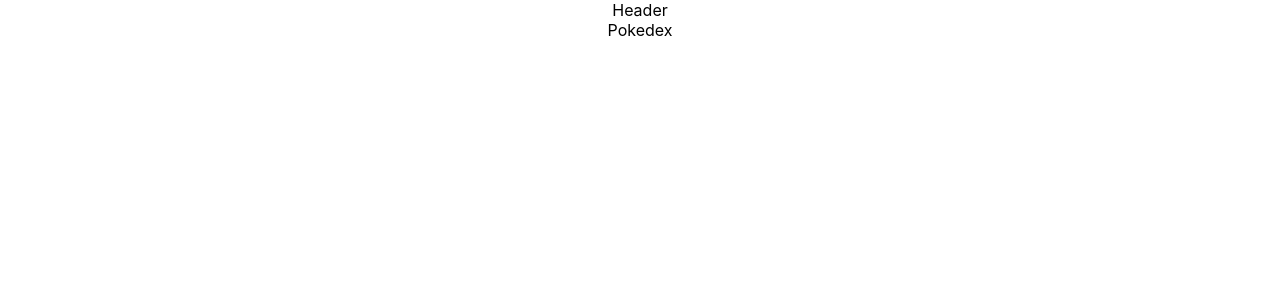
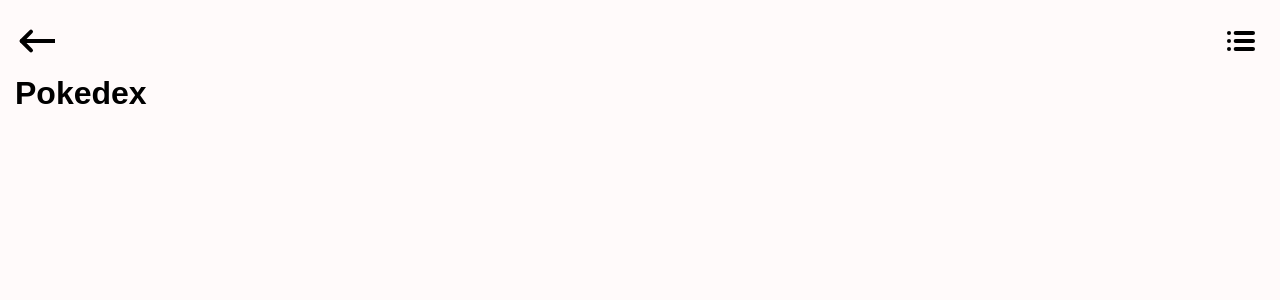
Before and after one commit to mattcbodily/pokedex, a React (Create React App) app: page /#/pokedex in a window 1280 px wide. Shown: the top 300 px of the page. Built offline with nearby package versions, Linux system fonts and the light colour scheme.

Commit message:
added route to pokedex, add base styling to the Header component

```diff
--- a/src/App.css
+++ b/src/App.css
@@ -1,3 +1,13 @@
 .App {
+  min-height: 100vh;
+  box-sizing: border-box;
+  padding: 20px 10px;
+  background: snow;
   text-align: center;
+  font-family: Arial, Helvetica, sans-serif;
 }
+
+h1 {
+  text-align: left;
+  margin: 5px;
+}
--- a/src/App.js
+++ b/src/App.js
@@ -1,12 +1,10 @@
 import React from 'react';
-import Header from './Components/Header/Header';
 import routes from './routes';
 import './App.css';
 
 function App() {
   return (
     <div className="App">
-      <Header />
       {routes}
     </div>
   );
--- /dev/null
+++ b/src/Components/Header/Header.css
@@ -0,0 +1,7 @@
+.header-container {
+    height: 50px;
+    box-sizing: border-box;
+    padding: 5px;
+    display: flex;
+    justify-content: space-between;
+}
--- a/src/Components/Header/Header.js
+++ b/src/Components/Header/Header.js
@@ -1,5 +1,11 @@
 import React from 'react';
+import arrow from '../../assets/arrow-left.svg';
+import list from '../../assets/list.svg';
+import './Header.css';
 
 export default props => (
-    <div>Header</div>
+    <div className='header-container'>
+        <img src={arrow} alt='navigation-arrow'/>
+        <img src={list} alt='filter-list'/>
+    </div>
 )
--- a/src/Components/Landing/Landing.js
+++ b/src/Components/Landing/Landing.js
@@ -1,5 +1,13 @@
 import React from 'react';
+import {Link} from 'react-router-dom';
+import './Landing.css';
 
 export default props => (
-    <div>Landing</div>
+    <div className='landing'>
+        <h1>What Pokemon</h1>
+        <h1>are you looking for?</h1>
+        <Link to='/pokedex'>
+            <button>Pokedex</button>
+        </Link>
+    </div>
 )
--- a/src/Components/Pokedex/Pokedex.js
+++ b/src/Components/Pokedex/Pokedex.js
@@ -1,5 +1,11 @@
 import React from 'react';
+import Header from '../Header/Header';
 
-export default props => (
-    <div>Pokedex</div>
-)
+export default props => {
+    return (
+        <div>
+            <Header />
+            <h1>Pokedex</h1>
+        </div>
+    )
+};
```
Also changed, not shown: src/Components/Landing/Landing.css (added), src/assets/arrow-left.svg (added), src/assets/list.svg (added).
